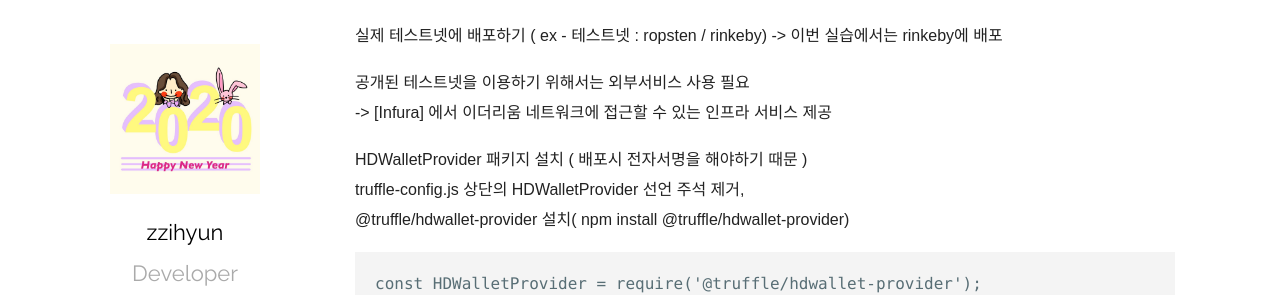
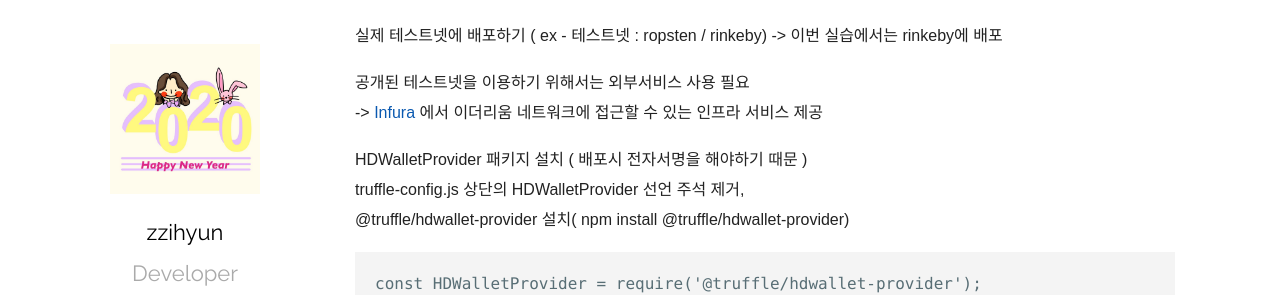
Before and after one commit to jhhhj1002/jhhhj1002.github.io, a Jekyll site: the page built from _posts/2020-03-27-Truffle-in-Blockchain-02.markdown, in a window 1280 px wide and 900 px high, scrolled down 3458 px. Shown: the part 156-451 px from the top of the window. Built offline with Jekyll 4.4.1, drawn with Linux system fonts in a browser that asks for light colours; part of the change alters nothing that is shown; some of the changed text lies outside the part shown.

```diff
--- a/_posts/2020-03-27-Truffle-in-Blockchain-02.markdown
+++ b/_posts/2020-03-27-Truffle-in-Blockchain-02.markdown
@@ -180,5 +180,5 @@ contract ("HelloWorld", function (accounts){
 
 
 
-
+[Infura]: https://infura.io/
 [Infura] : https://infura.io/
```
